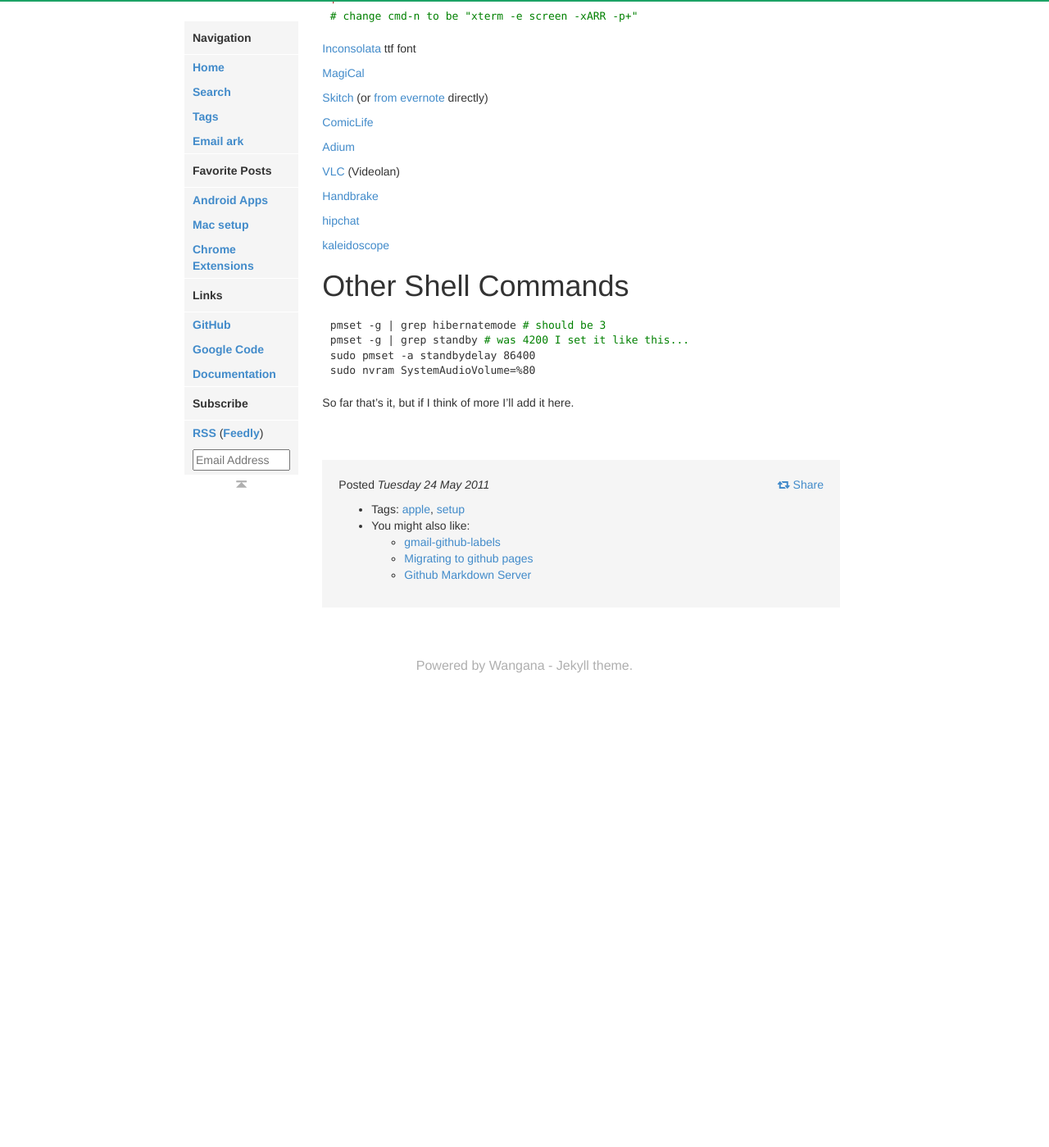
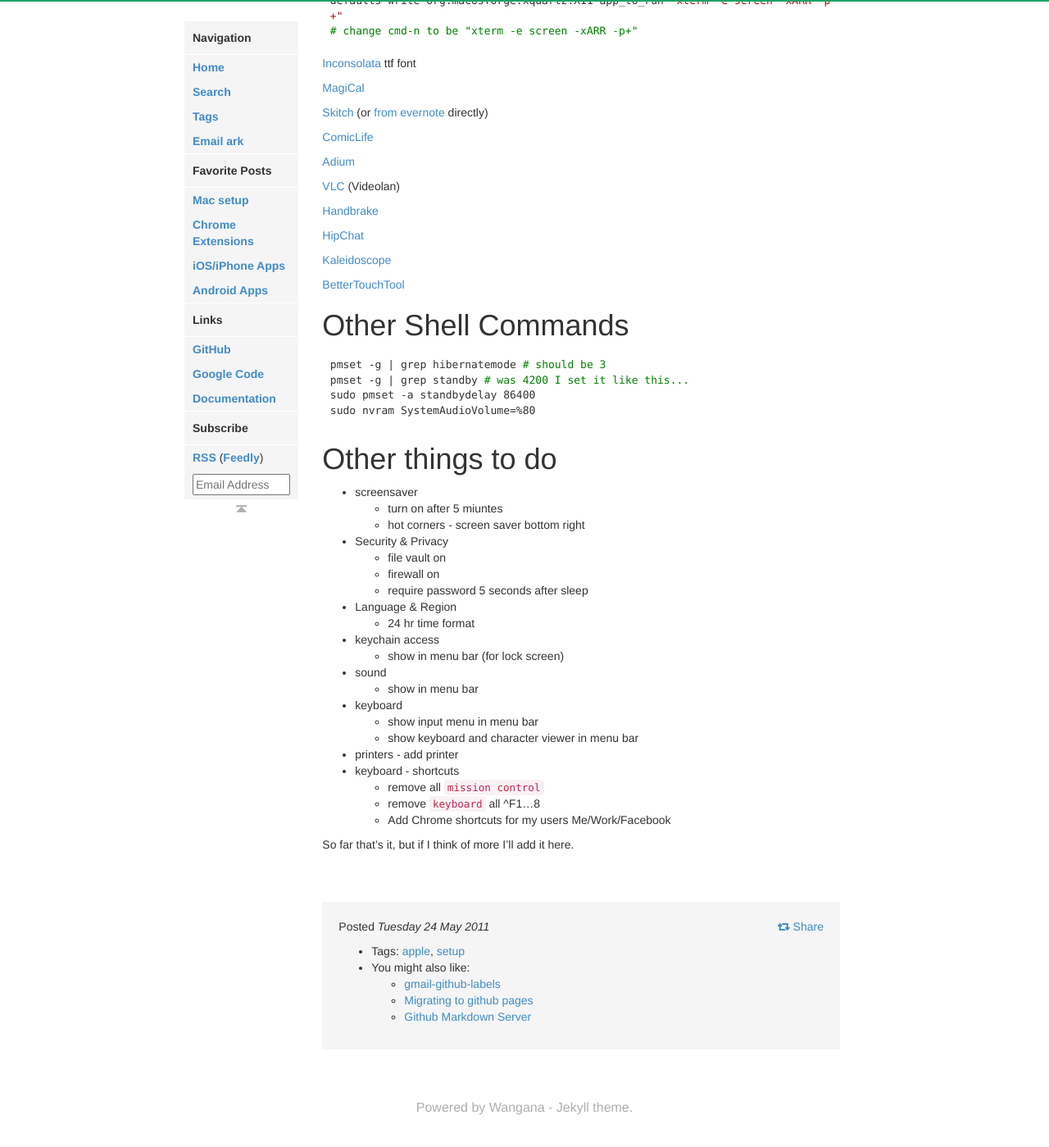
Before and after one commit to arkarkark/arkarkark.github.io, a Jekyll site: the page built from _posts/2011-05-24-mac-setup.md, in a window 1280 px wide and 1400 px high, scrolled down 818 px. Shown: the whole window at 82% size. Built offline with Jekyll 4.4.1, drawn with Linux system fonts in a browser that asks for light colours; some web fonts are replaced; Markdown is read by kramdown in place of the engine named in the settings; before the commit the page ends 1679 px from its top, so only the background shows below that; some of the changed text lies outside the part shown.

Commit message:
updated iphone apps to be markdown. added to sidebar and added shortcut symlinks

````diff
--- a/_includes/favorite.html
+++ b/_includes/favorite.html
@@ -1,4 +1,5 @@
 <p class="separator">Favorite Posts</p>
-<li><a href="/2013/12/android-apps.html">Android Apps</a></li>
 <li><a href="/2011/05/mac-setup.html">Mac setup</a></li>
 <li><a href="/2014/07/favorite-chrome-extensions.html">Chrome Extensions</a></li>
+<li><a href="/2014/06/ios-apps.html">iOS/iPhone Apps</a></li>
+<li><a href="/2013/12/android-apps.html">Android Apps</a></li>
--- a/_posts/2011-05-24-mac-setup.md
+++ b/_posts/2011-05-24-mac-setup.md
@@ -71,10 +72,11 @@
 
 [Handbrake](http://handbrake.fr/)
 
-[hipchat](https://www.hipchat.com/downloads)
+[HipChat](https://www.hipchat.com/downloads)
 
-[kaleidoscope](http://www.kaleidoscopeapp.com/)
+[Kaleidoscope](http://www.kaleidoscopeapp.com/)
 
+[BetterTouchTool](http://www.bettertouchtool.net/)
 
 # Other Shell Commands
 
@@ -85,4 +87,28 @@
 sudo nvram SystemAudioVolume=%80
 ```
 
+# Other things to do
+
+   * screensaver
+      * turn on after 5 miuntes
+      * hot corners - screen saver bottom right
+   * Security & Privacy
+      * file vault on
+      * firewall on
+      * require password 5 seconds after sleep
+   * Language & Region
+      * 24 hr time format
+   * keychain access
+      * show in menu bar (for lock screen)
+   * sound
+      * show in menu bar
+   * keyboard
+      * show input menu in menu bar
+      * show keyboard and character viewer in menu bar
+   * printers - add printer
+   * keyboard - shortcuts
+      * remove all `mission control`
+      * remove `keyboard` all ^F1...8
+      * Add Chrome shortcuts for my users Me/Work/Facebook
+
 So far that's it, but if I think of more I'll add it here.
````
Also changed, not shown: other parts of _posts/2011-05-24-mac-setup.md (+2 -1 lines), _data/tags.yaml (+23 -1 lines), _posts/2014-06-01-ios-apps.html (deleted, +0 -16 lines), _posts/2014-06-01-ios-apps.md (added, +37 -0 lines), _posts/iphone.md (added, +1 -0 lines), _posts/mac.md (added, +1 -0 lines), search/label/apps.md (added, +5 -0 lines), search/label/iod.md (added, +5 -0 lines), search/label/iphone.md (added, +5 -0 lines), search/label/jailbreak.md (added, +5 -0 lines).
